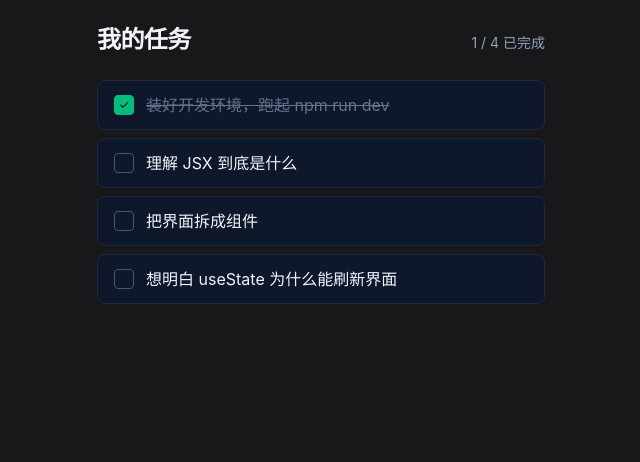
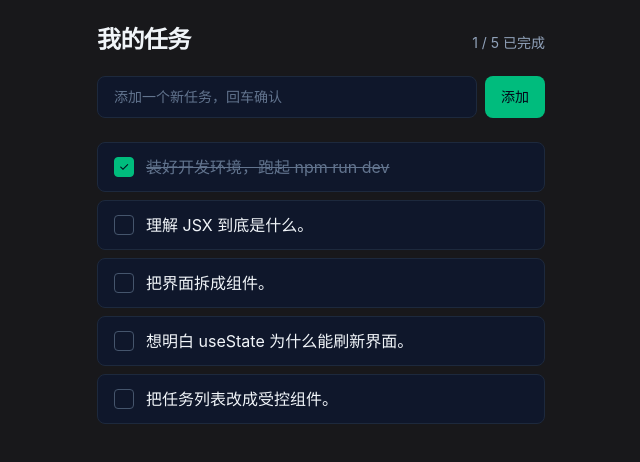
Before and after one commit to little-rookie555/fullstack-learning, a React (Vite) app in the folder projects/01-pomodoro/: page / in a window 1280 px wide. Shown: the top 462 px of the page, without its empty margins (319-959 px from the left). Built offline with nearby package versions, Linux system fonts and the light colour scheme.

Commit message:
feat(01-pomodoro): 添加任务功能（受控表单 + useRef 焦点管理 + 不可变新增）

```diff
--- a/projects/01-pomodoro/src/App.tsx
+++ b/projects/01-pomodoro/src/App.tsx
@@ -1,4 +1,4 @@
-import { useState } from 'react'
+import { useRef, useState } from 'react'
 
 /* =========================================================================
    Tailwind 到底是什么？
@@ -54,10 +54,26 @@ type Task = {
 
 const initialTasks: Task[] = [
   { id: 1, title: '装好开发环境，跑起 npm run dev', done: true },
-  { id: 2, title: '理解 JSX 到底是什么', done: false },
-  { id: 3, title: '把界面拆成组件', done: false },
-  { id: 4, title: '想明白 useState 为什么能刷新界面', done: false },
+  { id: 2, title: '理解 JSX 到底是什么。', done: false },
+  { id: 3, title: '把界面拆成组件。', done: false },
+  { id: 4, title: '想明白 useState 为什么能刷新界面。', done: false },
+  { id: 5, title: '把任务列表改成受控组件。', done: false },
 ]
+
+/* =========================================================
+   生成新任务的唯一 id
+   -------------------------------------------------------------------------
+   为什么需要它：<TaskItem key={task.id} /> 里的 key 必须唯一。
+   为什么不能用 tasks.length 当 id：
+     因为"删掉一条再新增"会算出重复的 id，React 会认错元素、界面错乱。
+   ※ 真实项目里 id 通常由数据库生成（自增主键或 UUID），这里先用计数器模拟。
+   ========================================================= */
+let idCounter = Math.max(...initialTasks.map((task) => task.id))
+
+function createId() {
+  idCounter += 1
+  return idCounter
+}
 
 /* =========================================================
    组件就是一个"返回 JSX 的函数"。
@@ -71,6 +87,25 @@ export default function App() {
      React 就是靠"你调用了 setTasks"这个信号，才知道要重新渲染。 */
   const [tasks, setTasks] = useState<Task[]>(initialTasks)
 
+  /* 【本次新增 · 状态 2】draft = 输入框里"正在打的那行字"
+     -------------------------------------------------------------------------
+     判断标准很简单：界面上有东西会随时间变化，它就该是 state。
+     反过来，从头到尾都不变的东西，不要放进 state。
+     初始值是空字符串 ''，TypeScript 会据此推断它的类型是 string。 */
+  const [draft, setDraft] = useState('')
+
+  /* 【本次新增 · 工具】inputRef = 指向真实 <input> DOM 元素的"遥控器"
+     -------------------------------------------------------------------------
+     useRef 和 useState 的区别（重要）：
+       useState → 值变了，会触发重新渲染
+       useRef   → 值变了，不会触发重新渲染
+     我们只是想在添加完任务后调用元素自身的 .focus()，
+     不需要因为"拿到了这个元素"而重新渲染，所以用 useRef 而不是 useState。
+
+     类型里的 | null：首次渲染时元素还没被挂到页面上，所以可能是 null。
+     这就是下面要写 inputRef.current?.focus() 里那个 ? 的来源。 */
+  const inputRef = useRef<HTMLInputElement>(null)
+
   function toggleTask(id: number) {
     /* 这里演示了 React 里最常写的"更新数组里某一项"的写法。
        为什么不直接改？因为要造出一个"新数组"，
@@ -80,6 +115,34 @@ export default function App() {
         task.id === id ? { ...task, done: !task.done } : task,
       ),
     )
+  }
+
+  /* 【本次新增】添加任务
+     -------------------------------------------------------------------------
+     注意这里连着调用了两次 set（setTasks 和 setDraft）。
+     这是安全的：React 会把同一个事件处理函数里的多次更新合并成一次重新渲染，
+     界面不会中间闪一下。 */
+  function addTask() {
+    // 边界 1：trim() 去掉首尾空格后如果为空，就什么都不做。
+    // 不加这行的话能添加出一条"看不见的空任务"，白白占掉一个 id 和一行高度。
+    const title = draft.trim()
+    if (title === '') return
+
+    // 不可变新增：新数组 = 旧数组展开 + 新的一项。
+    // 为什么不能写 tasks.push(...)？
+    // 因为 push 是"原地修改"，数组引用没变，
+    // React 比较新旧状态时看到的是同一个引用，会认为没变化而跳过渲染。
+    // 记住这条规律：改对象用 {...}，改数组用 map / filter / [...展开]。
+    setTasks((prev) => [...prev, { id: createId(), title, done: false }])
+
+    // 清空输入框。
+    // 因为输入框是受控的（value={draft}），把 state 清空就等于清空输入框，
+    // 完全不需要去操作 DOM。这就是受控组件省事的地方。
+    setDraft('')
+
+    // 边界 2：把光标送回输入框，方便连续添加多条，不用每次都用鼠标点。
+    // current 可能是 null，?. 的意思是"如果它不是 null 才调用"。
+    inputRef.current?.focus()
   }
 
   // 派生数据：能算出来的就别再存一份状态，否则迟早不同步
@@ -130,13 +193,67 @@ export default function App() {
           </span>
         </header>
 
+        {/* 【本次新增】添加任务的表单
+        -------------------------------------------------------------------------
+        为什么用 <form> 而不是给按钮直接加 onClick？
+        因为 <form> 自带一个免费的好处：在输入框里按回车 = 提交。
+        否则用户必须用鼠标去点"添加"，这是很差的体验。
+
+        event.preventDefault() 是必须的！
+        <form> 的默认行为是"提交后刷新整个页面"，
+        在 React 里这会把所有 state 清空、界面闪一下回到初始状态。
+        preventDefault 就是"阻止默认行为"。
+        ------------------------------------------------------------------------- */}
+        <form
+          onSubmit={(event) => {
+            event.preventDefault()
+            addTask()
+          }}
+          className="mt-5 flex gap-2"
+        >
+          {/* 输入框 —— 受控组件
+              value={draft}    → 输入框显示什么，完全由 state 决定
+              onChange={...}   → 用户每敲一个字，就把新值写回 state
+
+              这两行加起来就叫"受控组件"，数据流是：
+                  敲键盘 → onChange → setDraft → 重新渲染 → 输入框显示新值
+              好处是 state 永远是唯一的真相：要做校验、清空、格式化，
+              都只需要操作 state，不用去操作 DOM。
+
+              className 里三个没见过的写法：
+                placeholder:text-slate-500 → 只给 placeholder 文字上色
+                focus:outline-none         → 去掉浏览器默认的黑色聚焦圈
+                focus:border-emerald-500   → 换成自己的绿色边框，明确告诉用户
+                                             "你现在打字打在这里"（别省这行，
+                                             键盘操作的人全靠它） */}
+          <input
+            ref={inputRef}
+            value={draft}
+            onChange={(event) => setDraft(event.target.value)}
+            placeholder="添加一个新任务，回车确认"
+            className="flex-1 rounded-lg border border-slate-800 bg-slate-900 px-4 py-2.5 text-sm text-slate-100 placeholder:text-slate-500 focus:border-emerald-500 focus:outline-none"
+          />
+
+          {/* 提交按钮
+                flex-1 给了输入框、按钮不设宽度 → 按钮按内容自适应，
+                输入框吃掉剩下的空间。这就是 flex 布局省心的地方，
+                不用算具体像素。
+                type="submit" → 点击它等于提交表单（会触发上面的 onSubmit） */}
+          <button
+            type="submit"
+            className="rounded-lg bg-emerald-500 px-4 py-2.5 text-sm font-medium text-slate-950 transition-colors hover:bg-emerald-400"
+          >
+            添加
+          </button>
+        </form>
+
         {/* 第 3 步：列表渲染。
             .map() 把"数据数组"翻译成"组件数组"。
             key 不是给用户看的，是给 React 用来识别每一项的身份的，
             换成索引做 key 会在增删时出现错位 bug。
 
             列表容器：
-              mt-6     → margin-top: 1.5rem（和上方标题拉开距离）
+              mt-6     → margin-top: 1.5rem（和上方表单拉开距离）
               space-y-2→ 给所有直接子元素加上"响应式纵向间距"
                          实际编译成：& > * + * { margin-top: 0.5rem }
                          它比让每个 <li> 自己写 mt-2 更干净，
```
